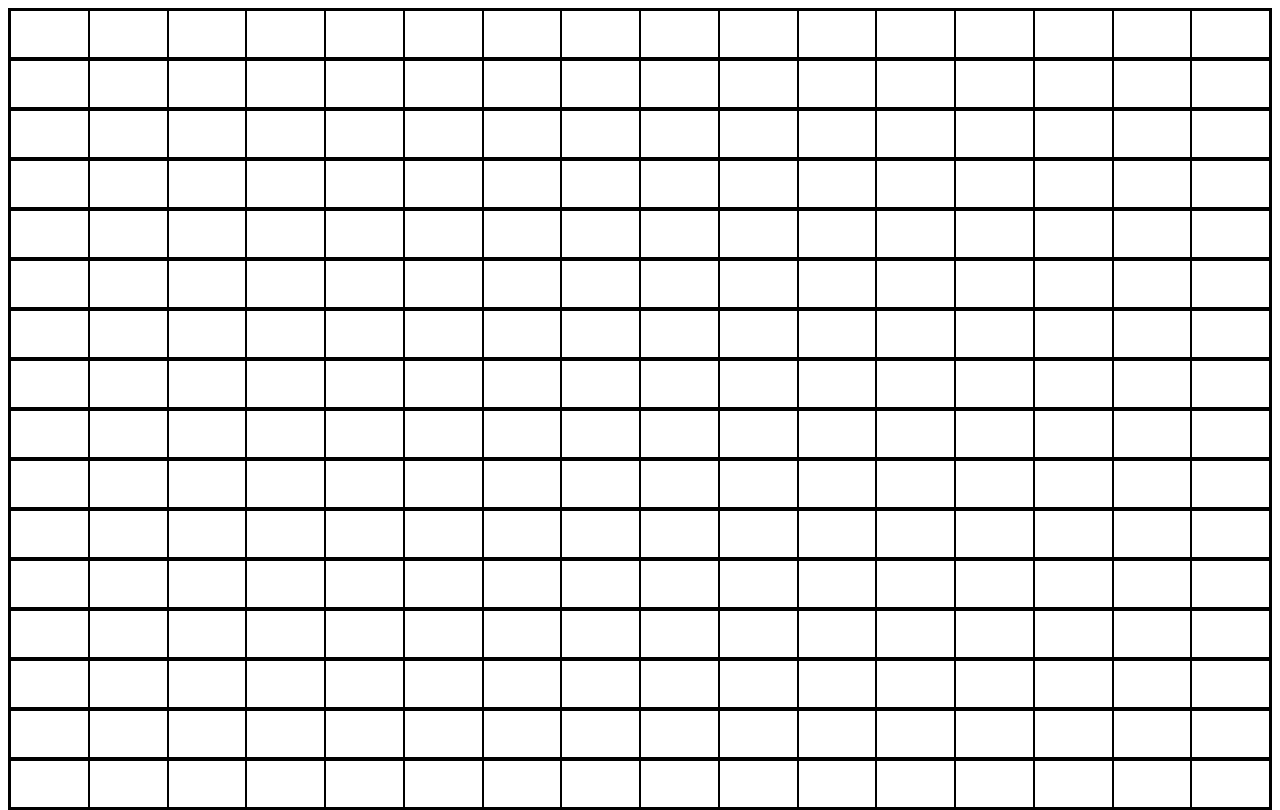
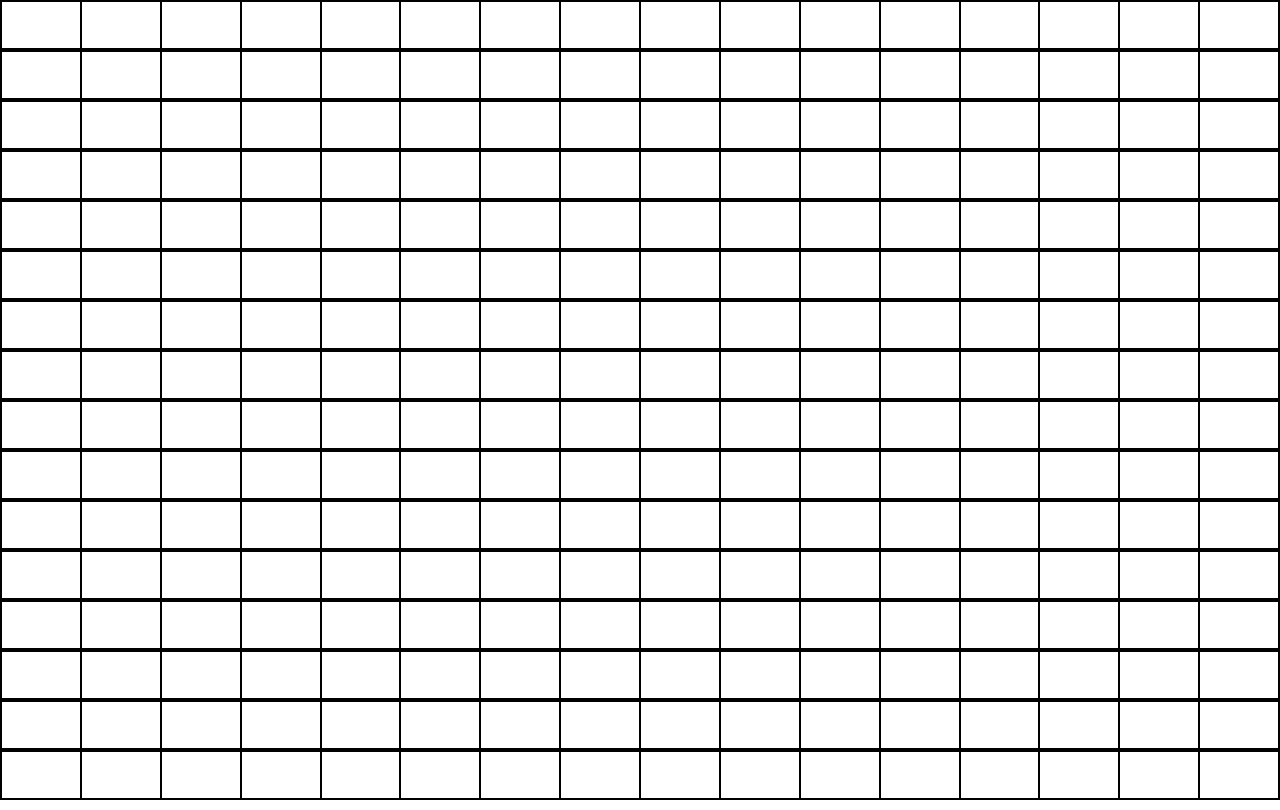
Before and after one commit to ZarathustraSama/etch-a-sketch, a plain HTML site: page index.html in a window 1280 px wide. Drawn offline with Linux system fonts and the light colour scheme.

Commit message:
Adjusted grid dimensions on page via margins and border

```diff
--- a/styles.css
+++ b/styles.css
@@ -1,16 +1,18 @@
 html, body {
+    height: 100%;
+    margin: 0;
+}
+
+.flexGrid {
+    display: flex;
+    flex: 1;
+    flex-direction: column;
     height: 100%;
 }
 
-.flexGrid, .flexRow, .flexItem {
+.flexRow, .flexItem {
     display: flex;
     border: 1px solid #000;
-}
-
-.flexGrid {
-    flex: 1;
-    flex-direction: column;
-    height: 100%;
 }
 
 .flexRow {
```
